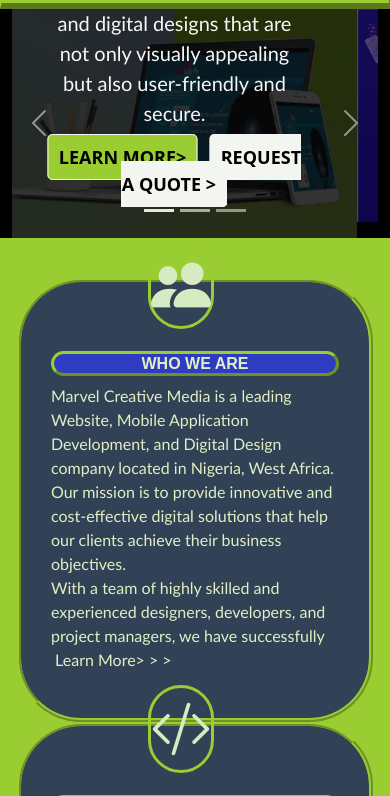
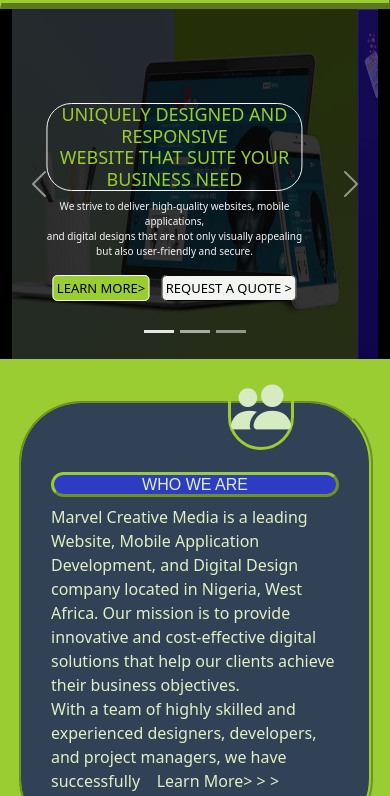
Before and after one commit to tsbproject/Marvel-Creative-Media, a plain HTML site: page mcmedia/index.html in a window 390 px wide. Shown: the part 197-993 px from the top of the page. Drawn offline with nearby package versions, Linux system fonts and the light colour scheme.

Commit message:
Add files via upload

```diff
--- a/mcmedia/css/responsive.css
+++ b/mcmedia/css/responsive.css
@@ -580,10 +580,72 @@ a, a:hover, a:active  {
 
 
 
-      #slide-image {
-        width: 100%;
-        height: 100%;
-    }
+    /***************************SLIDE SECTION STYLE*********************************/
+
+
+#slide-image {
+  text-align: center;
+  width: 100%;
+  height: 350px;
+
+}
+
+section, #main-slide {
+  z-index: -1;
+}
+
+.slide-caption, h2 {
+font-family: "Oxygen" sans-serif;
+font-weight: 400;
+font-size: 18px;
+text-align: center;
+align-items: center;
+color: yellowgreen;
+margin-top: -12em;
+border: 0.1px solid rgb(247, 244, 244);
+border-radius: 25px;
+border-spacing: 25px;
+
+}
+
+.slide-caption, #slide-text{
+font-family: "Lora" serif;
+font-size: 10px;
+text-align:center;
+color: rgb(248, 246, 246);
+
+
+
+}
+
+.slide-caption, #slide-button{
+background-color: rgb(243, 245, 241);
+font-family: "Oxygen" sans-serif;
+font-weight: 300;
+font-style: bold;
+font-size: small;
+color: black;
+border: 0.17px solid rgb(8, 7, 7);
+border-radius: 5px;
+padding: 3px;
+}
+
+.slide-caption, #slide-button-L {
+background-color: yellowgreen;
+font-family: "Oxygen" sans-serif;
+font-weight: 300;
+font-style: bold;
+font-size: small;
+color: black;
+border: 0.17px solid rgb(247, 244, 244);
+border-radius: 5px;
+padding: 3px;
+
+}
+
+
+
+/***************************END OF SLIDE SECTION STYLE*********************************/
 
       /***************************INFORMATION GRID STYLES*********************************/
 
@@ -649,14 +711,14 @@ a, a:hover, a:active  {
   margin-top: 30em;
   position: relative;
   bottom: 4.5rem;
-  right: -7rem;
+  right: -12rem;
 
 
 
 }
 
 p {
-  font-family: 'Trebuchet MS', 'Lucida Sans Unicode', 'Lucida Grande', 'Lucida Sans', Arial, sans-serif;
+  font-family: "Lora" serif;
   color: white;
   text-align: left;
   justify-content: center;
@@ -673,7 +735,7 @@ a, a:hover, a:active  {
 .portfolio {
   height: 200px;
   background-color: white;
-  margin-top: 29em;
+  margin-top: 61em;
 
 
 }
```
